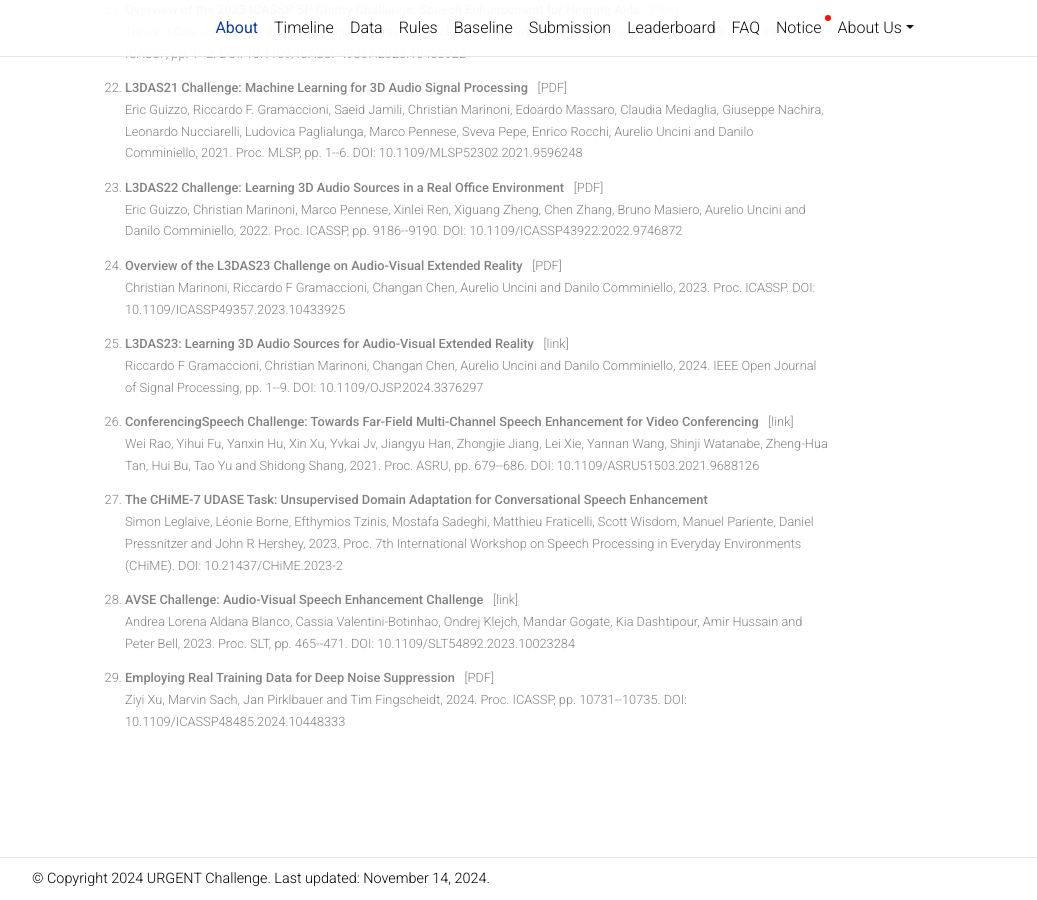
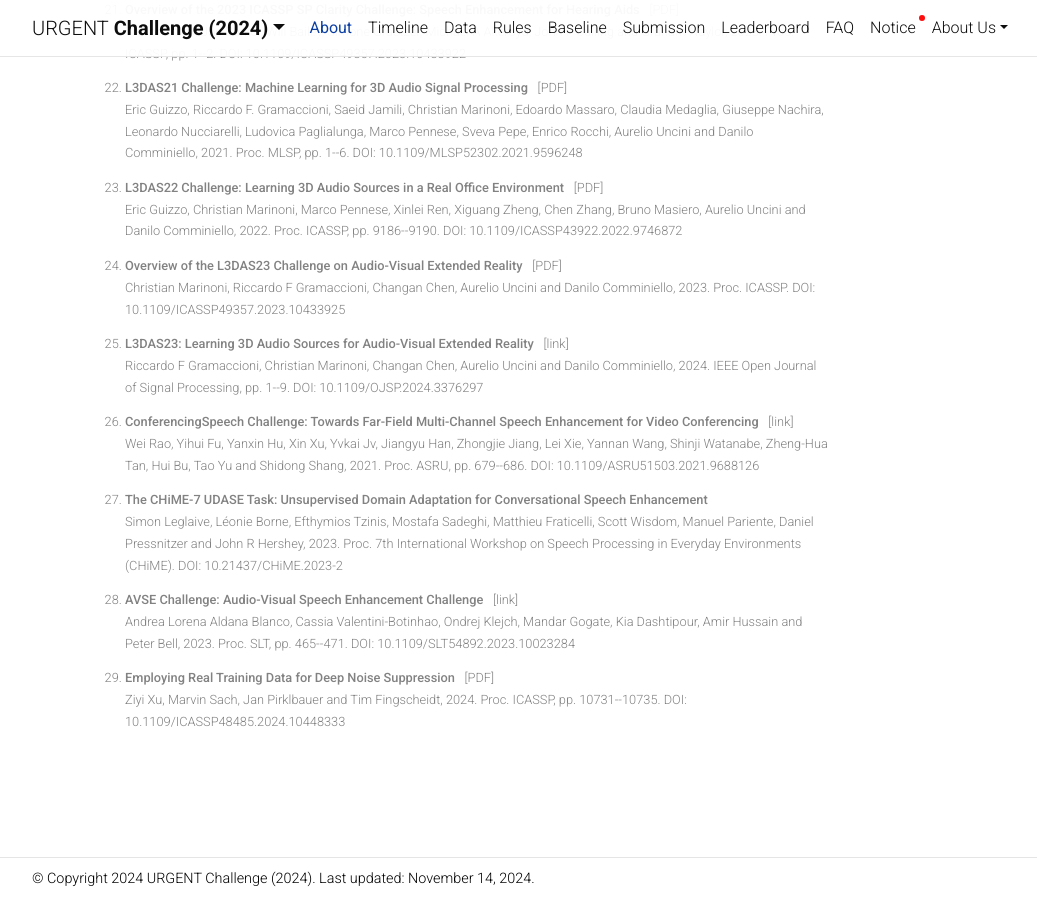
Before and after one commit to urgent-challenge/urgent2024, a Jekyll site: the page built from _pages/about.md, in a window 1280 px wide and 900 px high, scrolled down 4584 px. Shown: the whole window, without its empty margins (163-1200 px from the left). Built offline with Jekyll 4.4.1, drawn with Linux system fonts in a browser that asks for light colours; comment, search, counter and statistics services are not loaded; a style sheet for code colours, icons or effects is not loaded.

Commit message:
Update to add year dropdown

```diff
--- a/_config.yml
+++ b/_config.yml
@@ -5,7 +5,11 @@
 title: blank # the website title (if blank, full name will be used instead)
 first_name: URGENT
 middle_name:
-last_name: Challenge
+last_name: Challenge (2024)
+year: 2024
+all_challenges:
+  2024: "/urgent2024/"
+  2025: "https://urgent-challenge.github.io/urgent2025/"
 email: urgent.challenge@gmail.com
 description: Universality, Robustness, and Generalizability for EnhancemeNT # the ">" symbol means to ignore newlines until "footer_text:"
 
--- a/_includes/header.html
+++ b/_includes/header.html
@@ -59,13 +59,13 @@
       <!-- Nav Bar -->
       <nav id="navbar" class="navbar navbar-light navbar-expand-sm {% if site.navbar_fixed %}fixed-top{% else %}sticky-top{% endif %}">
         <div class="container">
-          {% if page.permalink != '/' -%}
-          <a class="navbar-brand title font-weight-lighter" href="{{ site.baseurl }}/">
+          <li class="nav-item dropdown" style="list-style-type: none;">
+            <a class="navbar-brand title font-weight-lighter dropdown-toggle" href="#" id="yearDropdown" role="button" data-toggle="dropdown" aria-haspopup="true" aria-expanded="false">
               {%- if site.title == "blank" -%}
                 {%- if site.first_name -%}
                   {{- site.first_name -}}&nbsp;
                 {%- endif -%}
-              {%- if site.middle_name -%}
+                {%- if site.middle_name == "[years]" -%}
                   {{- site.middle_name -}}&nbsp;
                 {%- endif -%}
                 {%- if site.last_name -%}
@@ -75,7 +75,17 @@
                 {{- site.title -}}
               {%- endif -%}
             </a>
-          {%- elsif site.enable_navbar_social -%}
+            <div class="dropdown-menu dropdown-menu-right" aria-labelledby="yearDropdown">
+              {% for challenge_info in site.all_challenges %}
+                {% if challenge_info[0] == site.year %}
+                  <a class="dropdown-item font-weight-bold" href="{{ challenge_info[1] }}">{{ challenge_info[0] }} (current)</a>
+                {% else %}
+                  <a class="dropdown-item" href="{{ challenge_info[1] }}">{{ challenge_info[0] }}</a>
+                {% endif %}
+              {% endfor %}
+            </div>
+          </li>
+          {%- if site.enable_navbar_social -%}
           <!-- Social Icons -->
           <div class="navbar-brand social">
             {% include social.html %}
```
Lines whose indentation alone changed are shown as unchanged.
